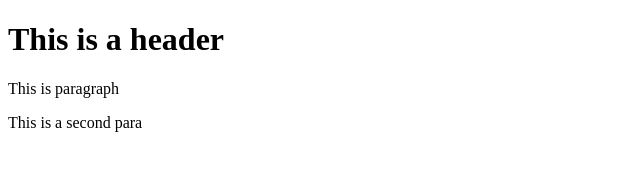
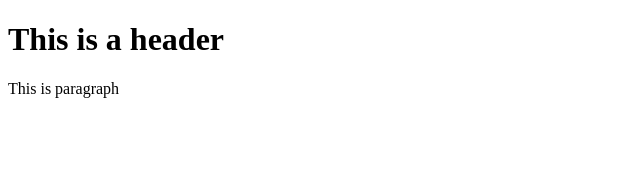
Before and after one commit to rutvi18/new, a website: page index.html in a window 1280 px wide. Shown: the whole page, without its empty margins (0-640 px from the left). Drawn offline with Linux system fonts and the light colour scheme.

Commit message:
fourth commit

```diff
--- a/index.html
+++ b/index.html
@@ -4,6 +4,5 @@
     <body>
         <h1>This is a header</h1>
         <p>This is paragraph</p>
-        <p>This is a second para</p>
     </body>
 </html>
```
Also changed, not shown: package.json (added, +28 -0 lines), 2 other files.
